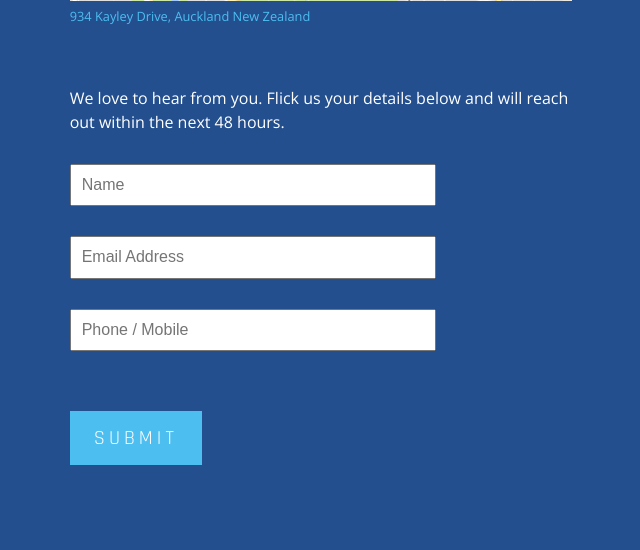
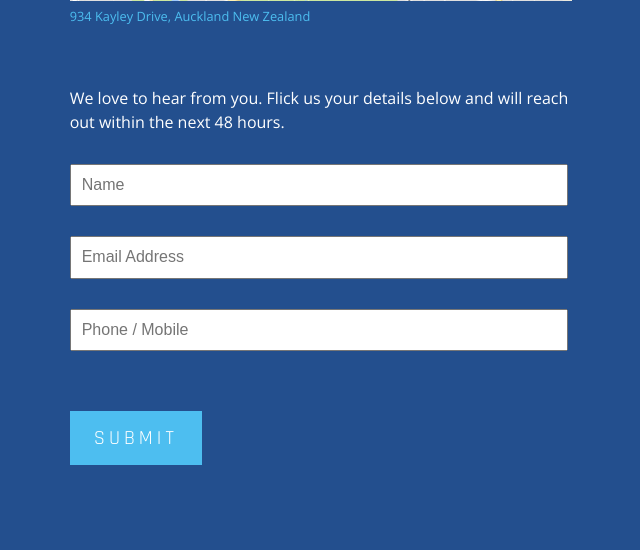
Before and after one commit to htdesign/comfortemps, a PHP site: page / in a window 1280 px wide. Shown: the part 5891-6441 px from the top of the page, without its empty margins (417-1057 px from the left). Run offline with PHP 8.4, Linux system fonts and the light colour scheme; some libraries are stand-ins or nearby versions.

Commit message:
fixed form css

```diff
--- a/css/page.css
+++ b/css/page.css
@@ -536,8 +536,9 @@ a {
 .contact .wrap .form form input[type="text"] {
   padding: 10px;
   display: block;
-  width: 50%;
+  width: 68%;
   margin-bottom: 30px;
+  font-size: 16px;
 }
 
 .contact .wrap .form .button {
--- a/css/page.sass
+++ b/css/page.sass
@@ -371,8 +371,9 @@ a
                 input[type="text"]
                     padding: 10px
                     display: block
-                    width: 50%
+                    width: 68%
                     margin-bottom: 30px
+                    font-size: 16px
 
             .button
                 margin-top: 30px
```
Also changed, not shown: 1 other file.
